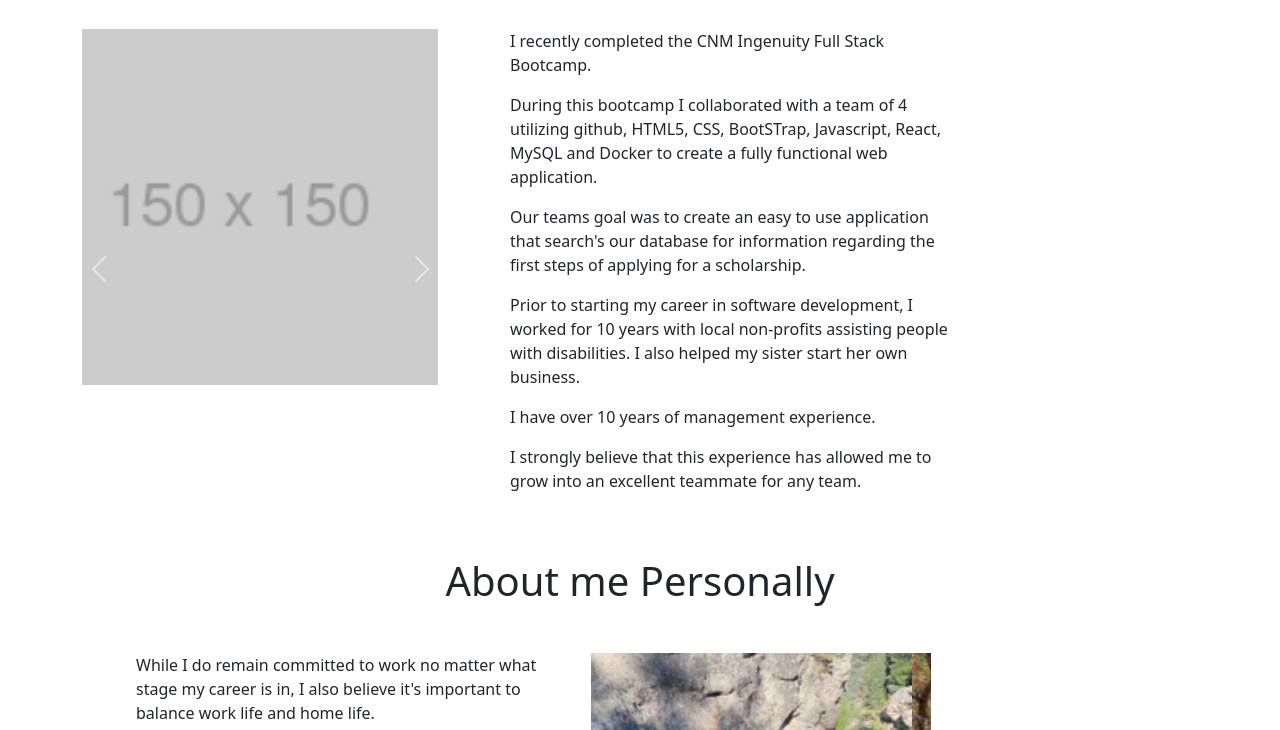
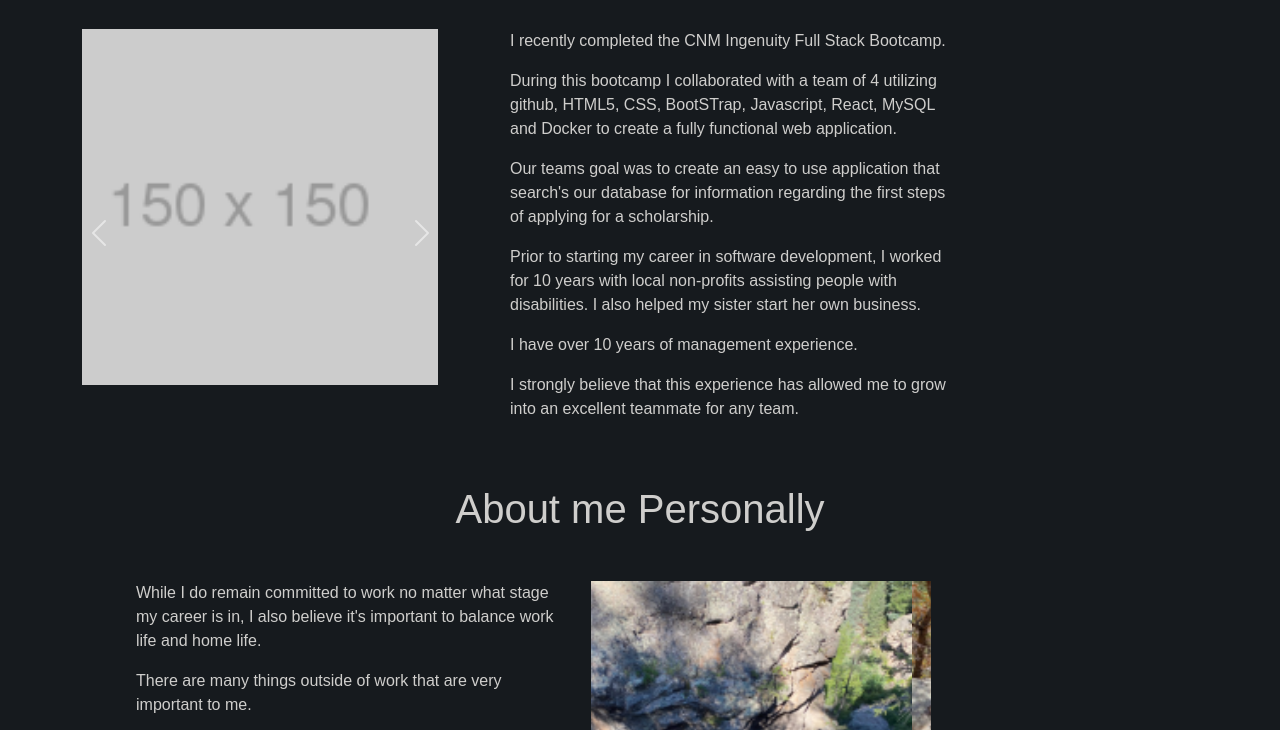
Before and after one commit to JonathanHarada/jonathan-harada-pwp, a plain HTML site: page public_html/index.html in a window 1280 px wide. Shown: the part 555-1285 px from the top of the page. Drawn offline with nearby package versions, Linux system fonts and the light colour scheme.

Commit message:
added some coloring

```diff
--- a/public_html/styles.css
+++ b/public_html/styles.css
@@ -1,3 +1,5 @@
-#center {
-     margin-right: 100px;
+body {
+    background-color: #161A1E;
+    color: #CFCECC;
+    font-family: sans-serif;
 }
```
